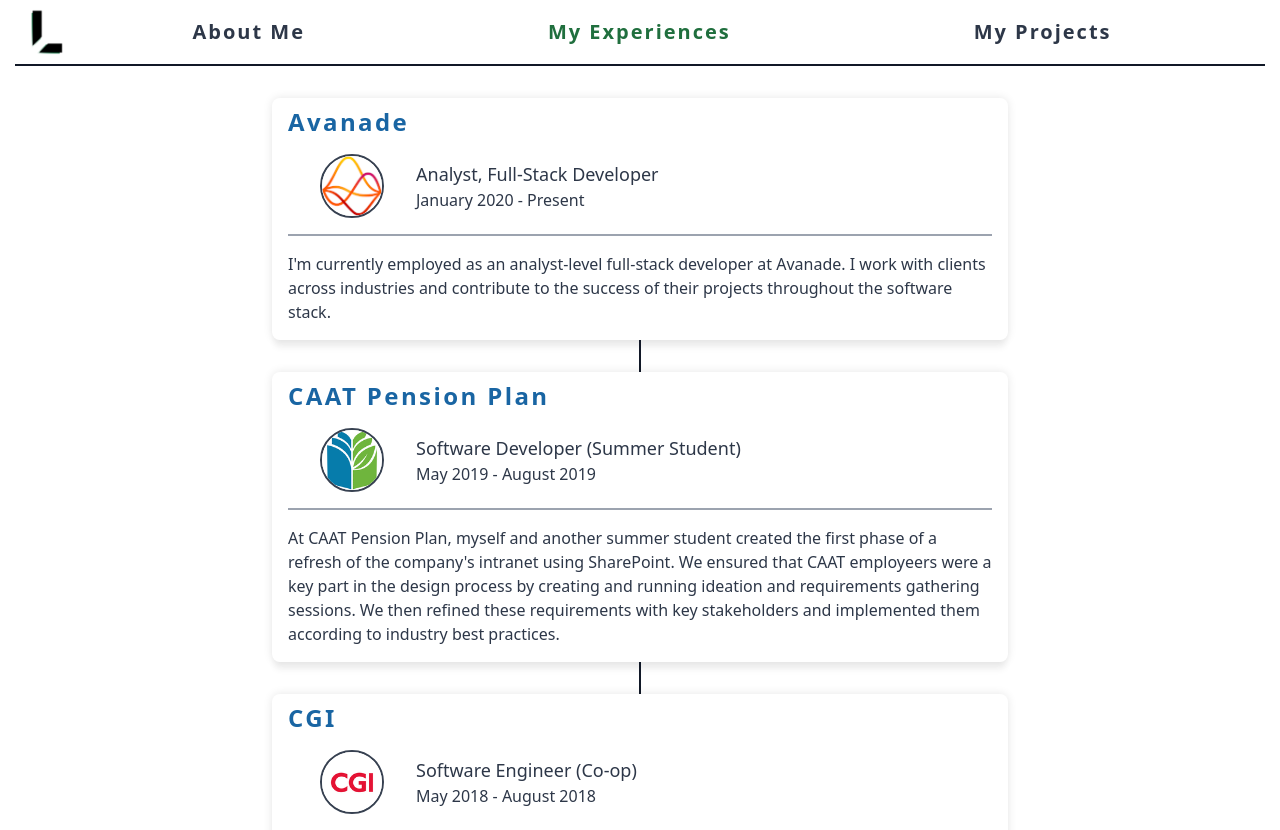
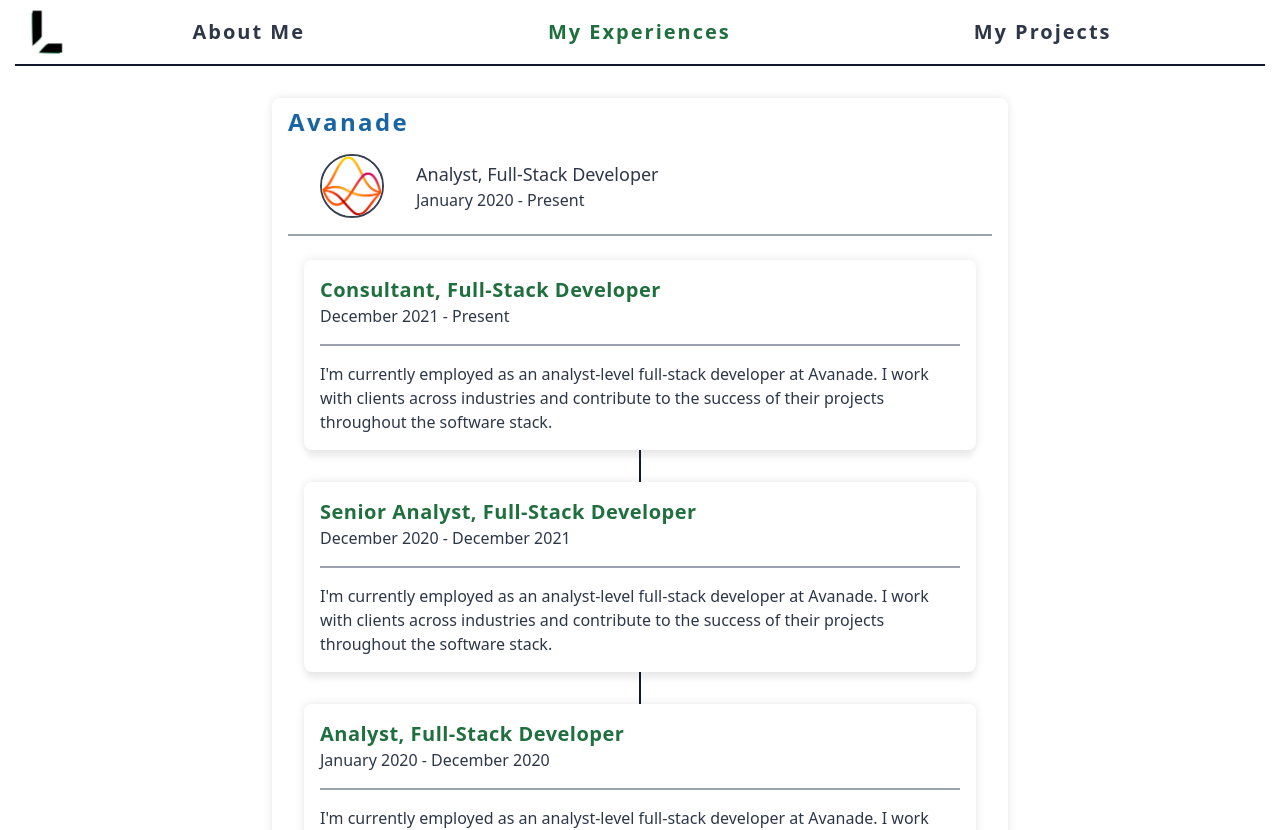
Before and after one commit to LucasSteer/lucassteer_website, a Nuxt app: page /myexperiences in a window 1280 px wide. Shown: the top 830 px of the page. Built offline with nearby package versions, Linux system fonts and the light colour scheme.

Commit message:
Add initial PromotionCards to Avanade experience

```diff
--- a/pages/myexperiences.vue
+++ b/pages/myexperiences.vue
@@ -9,11 +9,40 @@
       timeline="January 2020 - Present"
       is-odd
     >
-      <p>
-        I'm currently employed as an analyst-level full-stack developer at
-        Avanade. I work with clients across industries and contribute to the
-        success of their projects throughout the software stack.
-      </p>
+      <div class="mt-4 tablet:mx-4 tablet:mb-4 tablet:mt-6">
+        <PromotionCard
+          ec-role="Consultant, Full-Stack Developer"
+          timeline="December 2021 - Present"
+        >
+          <p>
+            I'm currently employed as an analyst-level full-stack developer at
+            Avanade. I work with clients across industries and contribute to the
+            success of their projects throughout the software stack.
+          </p>
+        </PromotionCard>
+        <ExperienceCardConnecter />
+        <PromotionCard
+          ec-role="Senior Analyst, Full-Stack Developer"
+          timeline="December 2020 - December 2021"
+        >
+          <p>
+            I'm currently employed as an analyst-level full-stack developer at
+            Avanade. I work with clients across industries and contribute to the
+            success of their projects throughout the software stack.
+          </p>
+        </PromotionCard>
+        <ExperienceCardConnecter />
+        <PromotionCard
+          ec-role="Analyst, Full-Stack Developer"
+          timeline="January 2020 - December 2020"
+        >
+          <p>
+            I'm currently employed as an analyst-level full-stack developer at
+            Avanade. I work with clients across industries and contribute to the
+            success of their projects throughout the software stack.
+          </p>
+        </PromotionCard>
+      </div>
     </ExperienceCard>
     <ExperienceCardConnecter />
     <ExperienceCard
@@ -113,12 +142,14 @@
 <script>
 import ExperienceCard from '~/components/ExperienceCard.vue';
 import ExperienceCardConnecter from '~/components/ExperienceCardConnecter.vue';
+import PromotionCard from '~/components/PromotionCard.vue';
 
 export default {
   name: 'MyexperiencesPage',
   components: {
     ExperienceCard,
     ExperienceCardConnecter,
+    PromotionCard,
   },
   head() {
     return {
```
